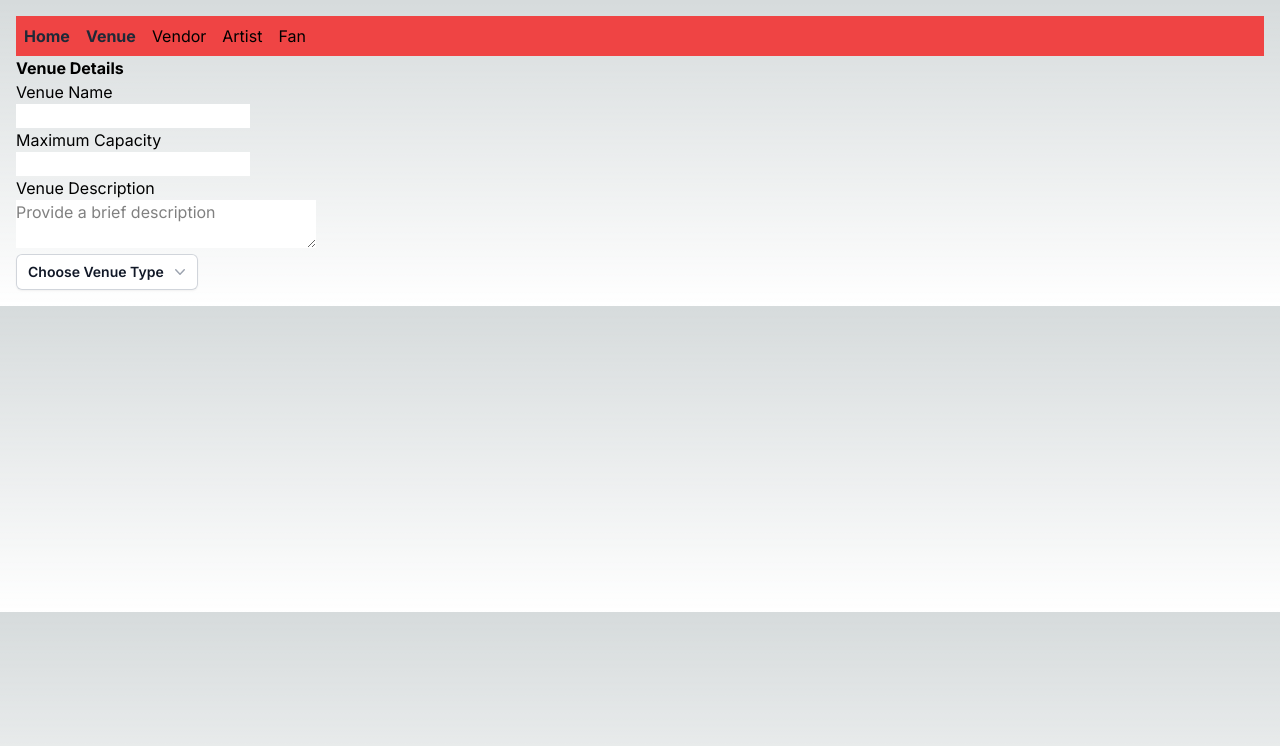
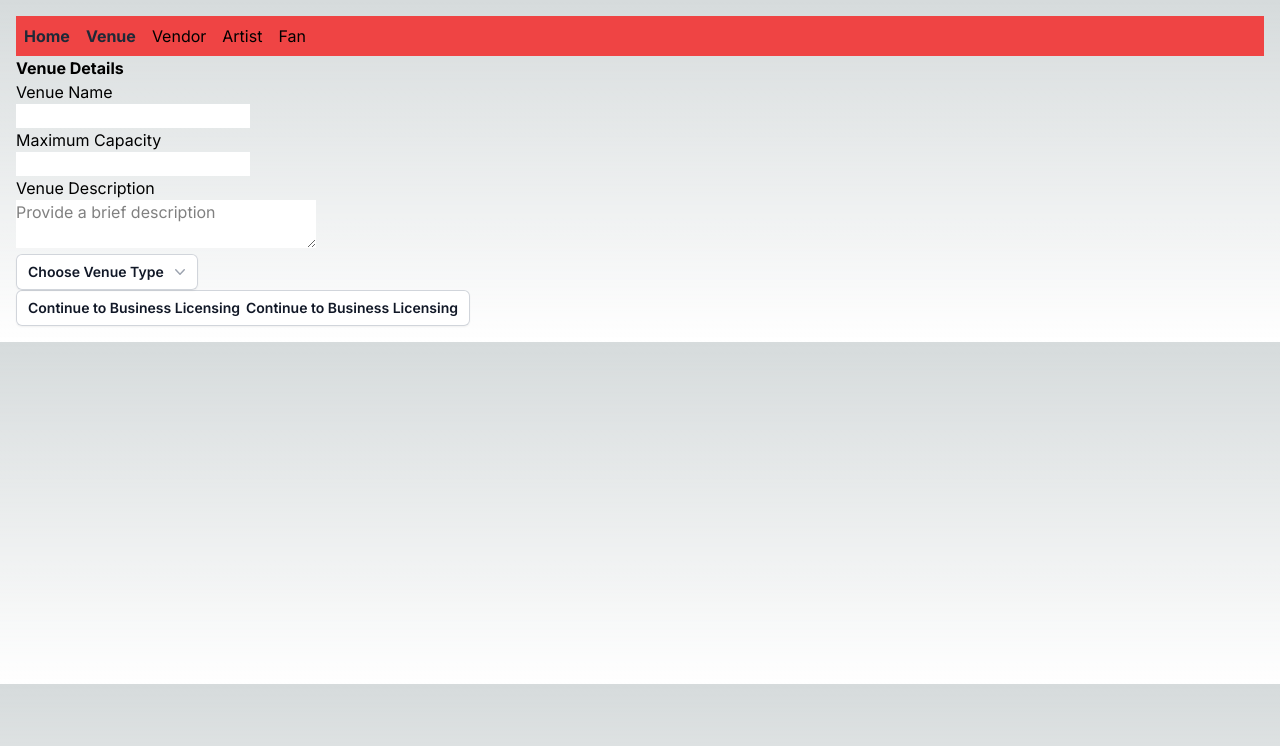
Before and after one commit to segvndo/YourBeat-TS, a Next.js app: page /users/venue/venueDetails in a window 1280 px wide. Shown: the top 746 px of the page. Built offline with nearby package versions, Linux system fonts and the light colour scheme.

Commit message:
Create link between venue details and business licensing page

```diff
--- a/app/users/venue/venueDetails/page.tsx
+++ b/app/users/venue/venueDetails/page.tsx
@@ -2,6 +2,7 @@
 import React from 'react';
 import { useTextareaSizeLogic } from '@/app/utilities/useTextareaSizeLogic';
 import { useDropdownLogic } from '@/app/utilities/useDropdownLogic';
+import Link from 'next/link';
 
 const VenueDetails = () => {
   const {
@@ -135,6 +136,20 @@ const VenueDetails = () => {
           </div>
         )}
       </div>
+
+      <div>
+        <button
+          type="button"
+          className="inline-flex justify-center gap-x-1.5 rounded-md bg-white px-3 py-2 text-sm font-semibold text-gray-900 shadow-sm ring-1 ring-inset ring-gray-300 hover:bg-gray-50"
+          id="menu-button"
+          aria-expanded="true"
+          aria-haspopup="true"
+          >Continue to Business Licensing
+          <div>
+            <Link href="accountLicensing">Continue to Business Licensing</Link>
+          </div>
+        </button>
+      </div>
     </div>
   );
 };
```
